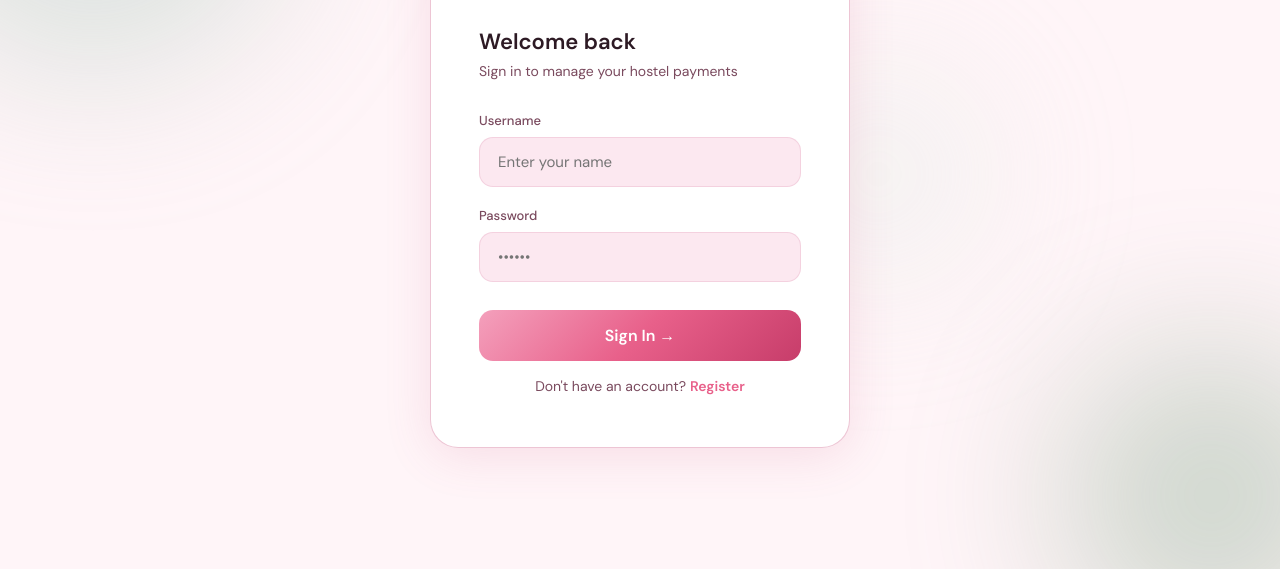
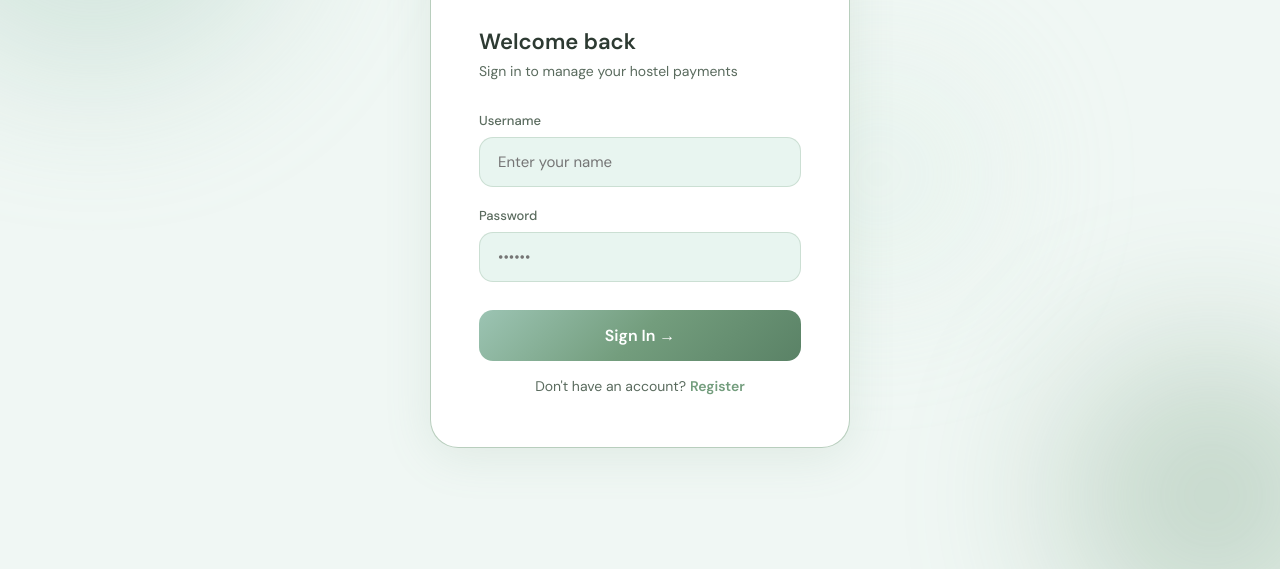
Before and after one commit to 05G3/Nest_Ledger, a website: page client/index.html in a window 1280 px wide. Shown: the part 231-800 px from the top of the page. Drawn offline with nearby package versions, Linux system fonts and the light colour scheme.

Commit message:
Fix light mode colors to green (#739d7d)

```diff
--- a/client/index.html
+++ b/client/index.html
@@ -7,30 +7,30 @@
 <link href="https://fonts.googleapis.com/css2?family=Cormorant+Garamond:wght@400;500;600&family=DM+Sans:wght@300;400;500;600&display=swap" rel="stylesheet">
 <style>
   :root[data-theme="light"] {
-    --bg: #fff5f8;
+    --bg: #f0f7f4;
     --bg2: #ffffff;
-    --bg3: #fce8f0;
+    --bg3: #e8f5f0;
     --card: #ffffff;
-    --card2: #fdf2f6;
-    --text: #2d1a24;
-    --text2: #7a4a5e;
-    --text3: #b07a90;
-    --pink: #e8608a;
-    --pink2: #f4a0bc;
-    --pink3: #fbdde9;
-    --pink4: #f9edf3;
-    --accent: #c73d6a;
-    --border: rgba(220,140,170,0.25);
-    --border2: rgba(220,140,170,0.5);
-    --shadow: 0 4px 32px rgba(200,80,120,0.08);
-    --shadow2: 0 8px 48px rgba(200,80,120,0.14);
+    --card2: #f4f9f6;
+    --text: #2d3a32;
+    --text2: #5a6b5e;
+    --text3: #7a8d7d;
+    --pink: #739d7d;
+    --pink2: #9cc4b3;
+    --pink3: #d4ebdf;
+    --pink4: #e8f5f0;
+    --accent: #5a8266;
+    --border: rgba(115,157,125,0.25);
+    --border2: rgba(115,157,125,0.5);
+    --shadow: 0 4px 32px rgba(115,157,125,0.08);
+    --shadow2: 0 8px 48px rgba(115,157,125,0.14);
     --green: #2d8a5e;
     --green-bg: #e8f7ef;
     --red: #c73d3d;
     --red-bg: #fdeaea;
     --amber: #a66200;
     --amber-bg: #fff3e0;
-    --overlay: rgba(180,60,100,0.08);
+    --overlay: rgba(115,157,125,0.08);
   }
   :root[data-theme="dark"] {
     --bg: #0d1a13;
```
